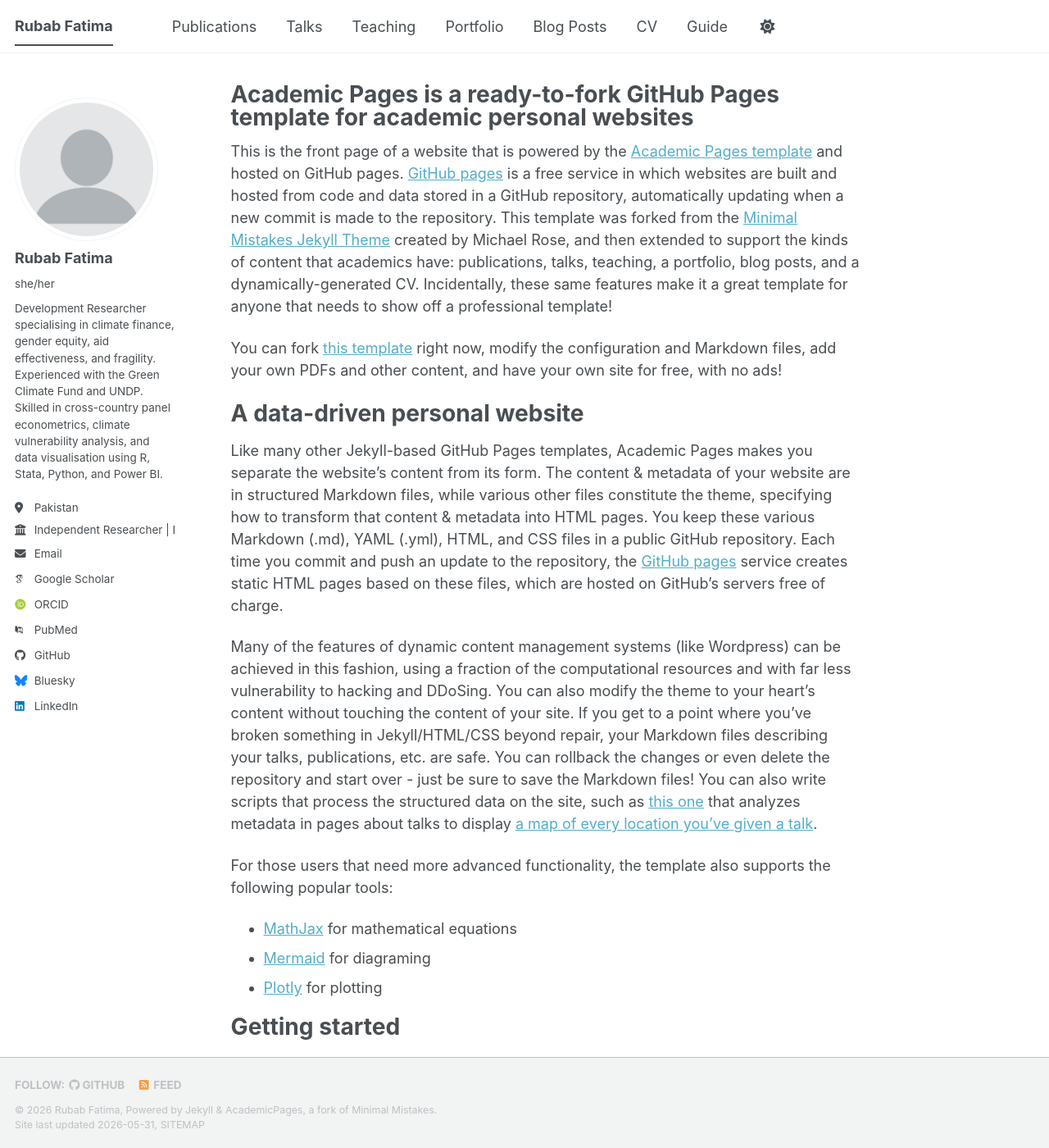
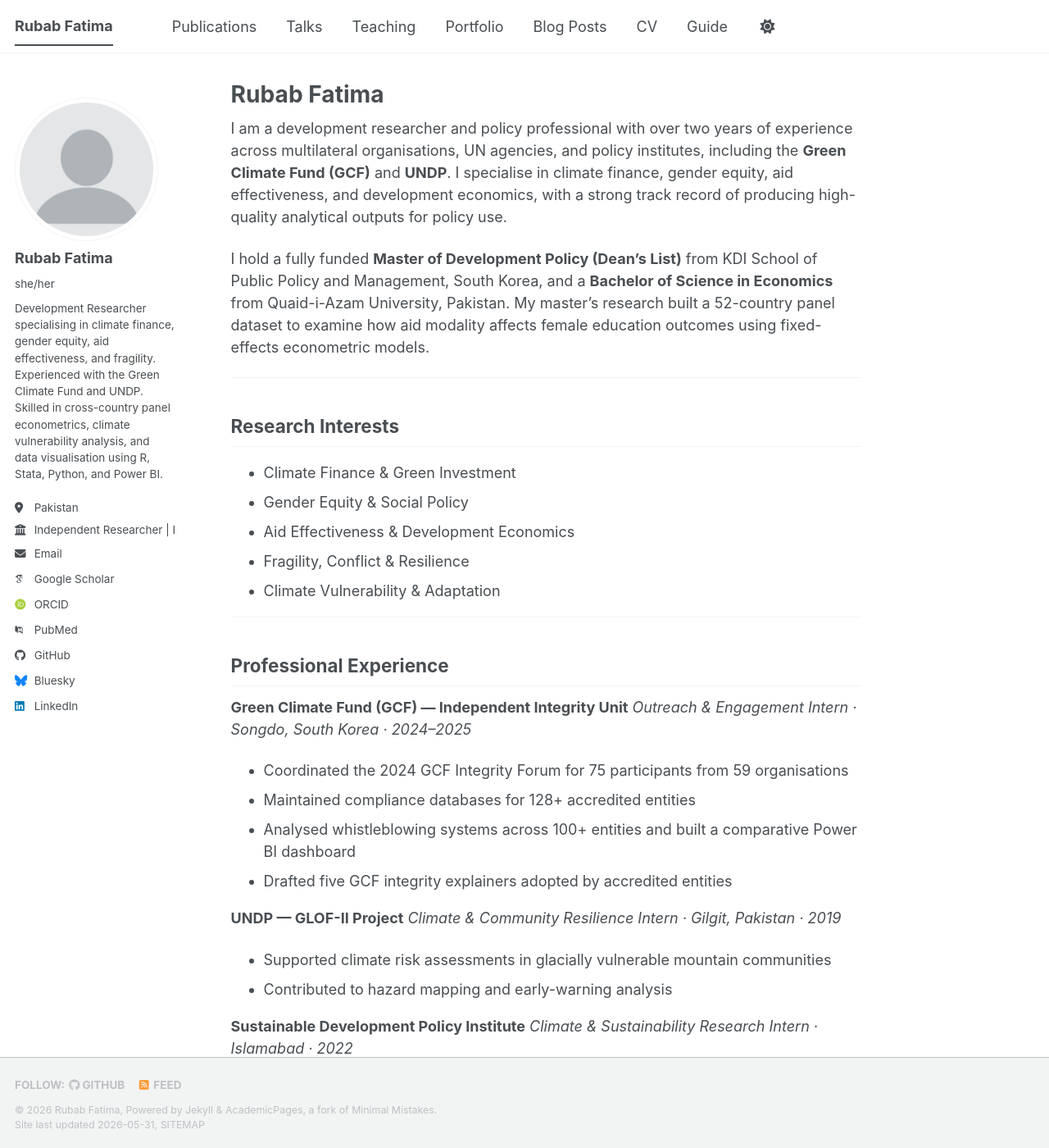
Before and after one commit to rubabfatima986-svg/rubabfatima986.github.io, a Jekyll site: the page built from _pages/about.md, in a window 1280 px wide and 1400 px high. Shown: the whole window at 82% size. Built offline with Jekyll 4.4.1, drawn with Linux system fonts in a browser that asks for light colours; some web fonts are replaced; a script bundle is joined from its source files by our own code; library files that are not in the unit come from our copies; some of the changed text lies outside the part shown.

Commit message:
Update about.md

```diff
--- a/_pages/about.md
+++ b/_pages/about.md
@@ -1,56 +1,112 @@
 ---
 permalink: /
-title: "Academic Pages is a ready-to-fork GitHub Pages template for academic personal websites"
+title: "Rubab Fatima"
 author_profile: true
 redirect_from:
   - /about/
   - /about.html
 ---
 
-This is the front page of a website that is powered by the [Academic Pages template](https://github.com/academicpages/academicpages.github.io) and hosted on GitHub pages. [GitHub pages](https://pages.github.com) is a free service in which websites are built and hosted from code and data stored in a GitHub repository, automatically updating when a new commit is made to the repository. This template was forked from the [Minimal Mistakes Jekyll Theme](https://mmistakes.github.io/minimal-mistakes/) created by Michael Rose, and then extended to support the kinds of content that academics have: publications, talks, teaching, a portfolio, blog posts, and a dynamically-generated CV. Incidentally, these same features make it a great template for anyone that needs to show off a professional template!
+I am a development researcher and policy professional with over two
+years of experience across multilateral organisations, UN agencies,
+and policy institutes, including the **Green Climate Fund (GCF)** and
+**UNDP**. I specialise in climate finance, gender equity, aid
+effectiveness, and development economics, with a strong track record
+of producing high-quality analytical outputs for policy use.
 
- You can fork [this template](https://github.com/academicpages/academicpages.github.io) right now, modify the configuration and Markdown files, add your own PDFs and other content, and have your own site for free, with no ads!
+I hold a fully funded **Master of Development Policy (Dean's List)**
+from KDI School of Public Policy and Management, South Korea, and a
+**Bachelor of Science in Economics** from Quaid-i-Azam University,
+Pakistan. My master's research built a 52-country panel dataset to
+examine how aid modality affects female education outcomes using
+fixed-effects econometric models.
 
-A data-driven personal website
-======
-Like many other Jekyll-based GitHub Pages templates, Academic Pages makes you separate the website's content from its form. The content & metadata of your website are in structured Markdown files, while various other files constitute the theme, specifying how to transform that content & metadata into HTML pages. You keep these various Markdown (.md), YAML (.yml), HTML, and CSS files in a public GitHub repository. Each time you commit and push an update to the repository, the [GitHub pages](https://pages.github.com/) service creates static HTML pages based on these files, which are hosted on GitHub's servers free of charge.
+---
 
-Many of the features of dynamic content management systems (like Wordpress) can be achieved in this fashion, using a fraction of the computational resources and with far less vulnerability to hacking and DDoSing. You can also modify the theme to your heart's content without touching the content of your site. If you get to a point where you've broken something in Jekyll/HTML/CSS beyond repair, your Markdown files describing your talks, publications, etc. are safe. You can rollback the changes or even delete the repository and start over - just be sure to save the Markdown files! You can also write scripts that process the structured data on the site, such as [this one](https://github.com/academicpages/academicpages.github.io/blob/master/talkmap.ipynb) that analyzes metadata in pages about talks to display [a map of every location you've given a talk](https://academicpages.github.io/talkmap.html).
+## Research Interests
+- Climate Finance & Green Investment
+- Gender Equity & Social Policy
+- Aid Effectiveness & Development Economics
+- Fragility, Conflict & Resilience
+- Climate Vulnerability & Adaptation
 
-For those users that need more advanced functionality, the template also supports the following popular tools:
-- [MathJax](https://www.mathjax.org/) for mathematical equations
-- [Mermaid](https://mermaid.js.org/) for diagraming
-- [Plotly](https://plotly.com/javascript/) for plotting
+---
 
-Getting started
-======
-1. Register a GitHub account if you don't have one and confirm your e-mail (required!)
-1. Fork [this template](https://github.com/academicpages/academicpages.github.io) by clicking the "Use this template" button in the top right.
-1. Go to the repository's settings (rightmost item in the tabs that start with "Code", should be below "Unwatch"). Rename the repository "[your GitHub username].github.io", which will also be your website's URL.
-1. Set site-wide configuration and create content & metadata (see below -- also see [this set of diffs](https://archive.is/3TPas) showing what files were changed to set up [an example site](https://getorg-testacct.github.io) for a user with the username "getorg-testacct")
-1. Upload any files (like PDFs, .zip files, etc.) to the files/ directory. They will appear at https://[your GitHub username].github.io/files/example.pdf.
-1. Check status by going to the repository settings, in the "GitHub pages" section
+## Professional Experience
 
-Site-wide configuration
-------
-The main configuration file for the site is in the base directory in [_config.yml](https://github.com/academicpages/academicpages.github.io/blob/master/_config.yml), which defines the content in the sidebars and other site-wide features. You will need to replace the default variables with ones about yourself and your site's github repository. The configuration file for the top menu is in [_data/navigation.yml](https://github.com/academicpages/academicpages.github.io/blob/master/_data/navigation.yml). For example, if you don't have a portfolio or blog posts, you can remove those items from that navigation.yml file to remove them from the header.
+**Green Climate Fund (GCF) — Independent Integrity Unit**
+*Outreach & Engagement Intern · Songdo, South Korea · 2024–2025*
+- Coordinated the 2024 GCF Integrity Forum for 75 participants
+from 59 organisations
+- Maintained compliance databases for 128+ accredited entities
+- Analysed whistleblowing systems across 100+ entities and built
+a comparative Power BI dashboard
+- Drafted five GCF integrity explainers adopted by accredited entities
 
-Create content & metadata
-------
-For site content, there is one Markdown file for each type of content, which are stored in directories like _publications, _talks, _posts, _teaching, or _pages. For example, each talk is a Markdown file in the [_talks directory](https://github.com/academicpages/academicpages.github.io/tree/master/_talks). At the top of each Markdown file is structured data in YAML about the talk, which the theme will parse to do lots of cool stuff. The same structured data about a talk is used to generate the list of talks on the [Talks page](https://academicpages.github.io/talks), each [individual page](https://academicpages.github.io/talks/2012-03-01-talk-1) for specific talks, the talks section for the [CV page](https://academicpages.github.io/cv), and the [map of places you've given a talk](https://academicpages.github.io/talkmap.html) (if you run this [python file](https://github.com/academicpages/academicpages.github.io/blob/master/talkmap.py) or [Jupyter notebook](https://github.com/academicpages/academicpages.github.io/blob/master/talkmap.ipynb), which creates the HTML for the map based on the contents of the _talks directory).
+**UNDP — GLOF-II Project**
+*Climate & Community Resilience Intern · Gilgit, Pakistan · 2019*
+- Supported climate risk assessments in glacially vulnerable
+mountain communities
+- Contributed to hazard mapping and early-warning analysis
 
-**Markdown generator**
+**Sustainable Development Policy Institute**
+*Climate & Sustainability Research Intern · Islamabad · 2022*
+- Reviewed 100+ studies on climate-resilient urban systems
+- Authored a policy brief for government and development audiences
+- Supported multi-stakeholder consultations with Planning
+Commission of Pakistan and UNDP
 
-The repository includes [a set of Jupyter notebooks](https://github.com/academicpages/academicpages.github.io/tree/master/markdown_generator
-) that converts a CSV containing structured data about talks or presentations into individual Markdown files that will be properly formatted for the Academic Pages template. The sample CSVs in that directory are the ones I used to create my own personal website at stuartgeiger.com. My usual workflow is that I keep a spreadsheet of my publications and talks, then run the code in these notebooks to generate the Markdown files, then commit and push them to the GitHub repository.
+**Pakistan Institute of Development Economics**
+*Healthcare Policy Intern · Islamabad · 2021*
+- Analysed household survey data from 2,000+ respondents across
+five districts
+- Produced policy reporting on the Sehat Sahulat health programme
 
-How to edit your site's GitHub repository
-------
-Many people use a git client to create files on their local computer and then push them to GitHub's servers. If you are not familiar with git, you can directly edit these configuration and Markdown files directly in the github.com interface. Navigate to a file (like [this one](https://github.com/academicpages/academicpages.github.io/blob/master/_talks/2012-03-01-talk-1.md) and click the pencil icon in the top right of the content preview (to the right of the "Raw | Blame | History" buttons). You can delete a file by clicking the trashcan icon to the right of the pencil icon. You can also create new files or upload files by navigating to a directory and clicking the "Create new file" or "Upload files" buttons.
+**KDI School of Public Policy and Management**
+*Graduate Assistant, Data-Driven Foreign Aid · Sejong · 2023*
+- Supported analytical delivery of a graduate course on
+foreign aid effectiveness
 
-Example: editing a Markdown file for a talk
-![Editing a Markdown file for a talk](/images/editing-talk.png)
+---
 
-For more info
-------
-More info about configuring Academic Pages can be found in [the guide](https://academicpages.github.io/markdown/), the [growing wiki](https://github.com/academicpages/academicpages.github.io/wiki), and you can always [ask a question on GitHub](https://github.com/academicpages/academicpages.github.io/discussions). The [guides for the Minimal Mistakes theme](https://mmistakes.github.io/minimal-mistakes/docs/configuration/) (which this theme was forked from) might also be helpful.
+## Education
+
+**Master of Development Policy** · KDI School, South Korea · 2023–2024
+- GPA: 3.75/4.00 · Dean's List · Global Ambassador Scholarship
+(Fully Funded)
+- Coursework: M&E · Climate Change Policy · Development Finance ·
+Data-Driven Foreign Aid
+
+**BSc Economics** · Quaid-i-Azam University, Pakistan · 2017–2021
+- Education Department of Gilgit-Baltistan Scholarship
+- Applied ARDL framework to 40 years of data on urbanisation
+drivers in Pakistan
+
+---
+
+## Leadership & Volunteering
+- **UNDP** — Campaign Communications Contributor,
+'From Conflict to Strength' (2025)
+- **GCF Women's Forum** — Co-organised Indigenous Peoples' Day
+and International Women's Day at GCF HQ
+- **McKinsey Forward Programme** — Fellow (competitive
+10-week global fellowship)
+- **Tahafuz** — Research & Analytics Advisor (Volunteer)
+- **National Youth Assembly** — Member & Women's Rights
+Awareness Lead
+
+---
+
+## Technical Skills
+**Quantitative:** Stata · R · Python · SPSS
+**Visualisation:** Power BI · Tableau
+**Methods:** Fixed Effects · DiD · ARDL · Panel Econometrics · M&E
+**Languages:** English (Fluent) · Urdu & Balti (Native) ·
+Korean (Beginner) · Arabic (Beginner)
+
+---
+
+## Contact
+📧 rubabfatima986@gmail.com
+🔗 [LinkedIn](https://www.linkedin.com/in/rubabfa/)
+💻 [GitHub](https://github.com/rubabfatima986-svg)
```
